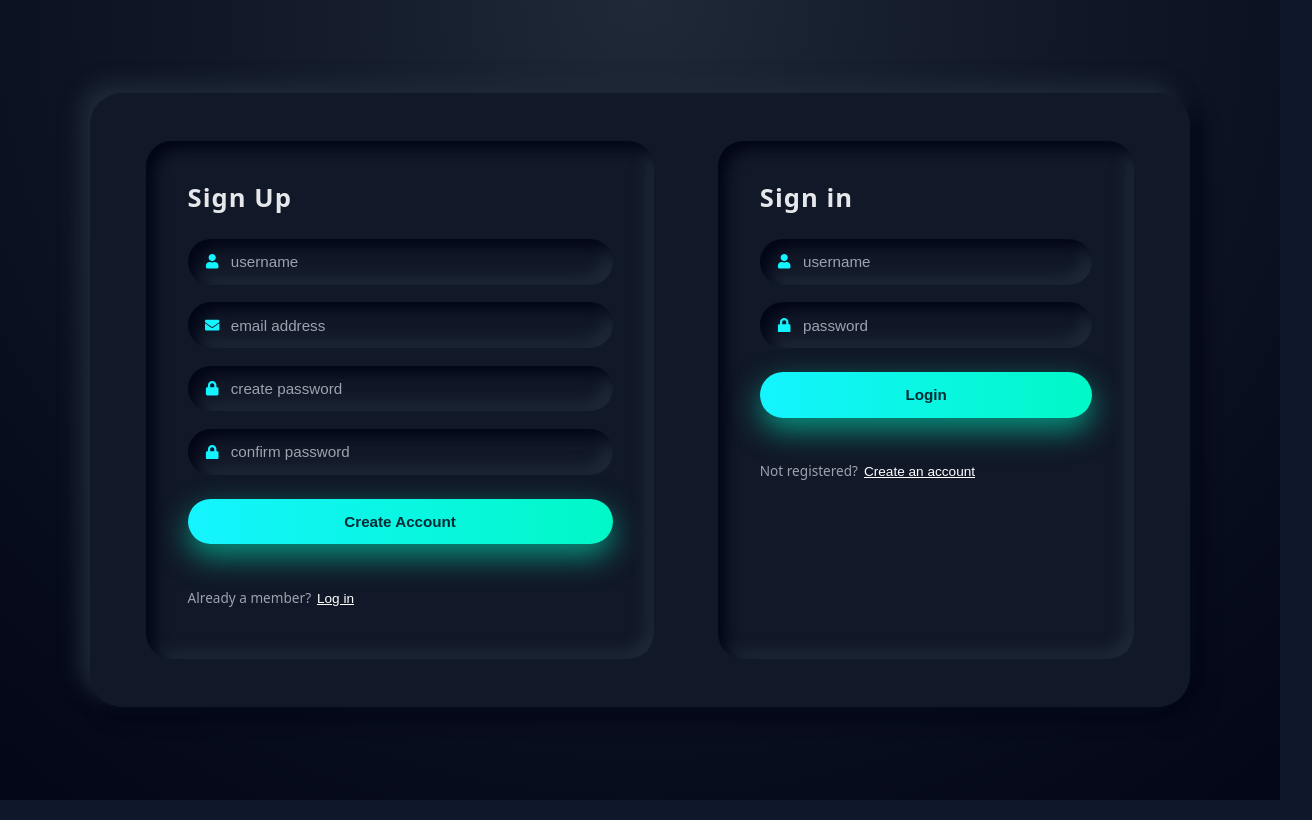
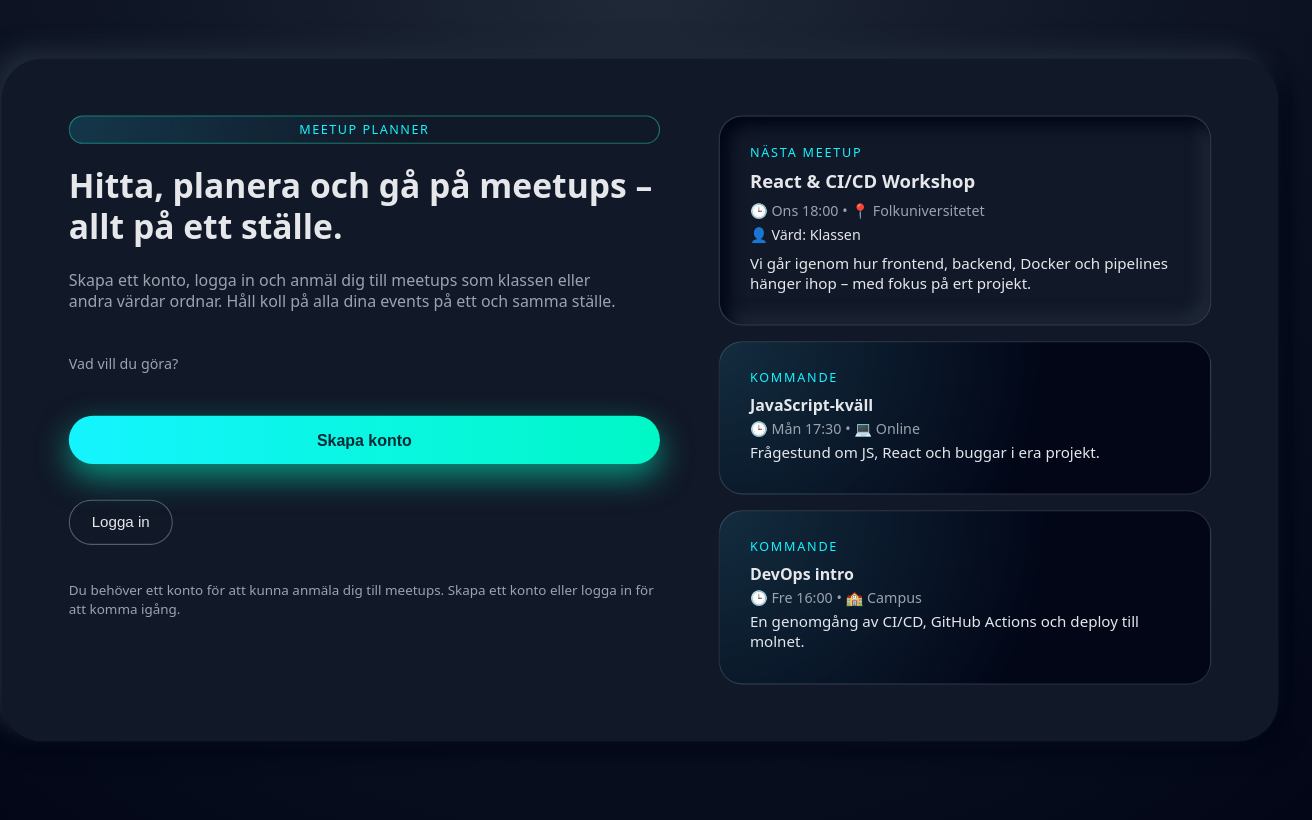
Before and after one commit to Officialw0z/meetup, a React (Vite) app in the folder client/: page / in a window 1280 px wide. Shown: the whole page, 1312 px wide, since content can reach past the window. Built offline with nearby package versions, Linux system fonts and the light colour scheme.

Commit message:
Add new landing page layout and styling

```diff
--- a/client/src/App.jsx
+++ b/client/src/App.jsx
@@ -1,10 +1,12 @@
 // src/App.js
 import React from "react";
+import LandingPage from "./components/LandingPage.jsx";
 import AuthPage from "./components/AuthPage.jsx";
 import MeetupList from "./components/MeetupsPage.jsx";
 import "./index.css";
 
 function App() {
+  return <LandingPage />;
   return <AuthPage />;
   return <MeetupList />;
 
--- /dev/null
+++ b/client/src/components/LandingPage.jsx
@@ -0,0 +1,85 @@
+// client/src/components/LandingPage.jsx
+import React from "react";
+import "../styles/LandingPage.scss";
+
+const LandingPage = () => {
+  return (
+    <div className="landing">
+      <div className="landing__wrapper">
+        {/* Vänster sida – text & knappar */}
+        <div className="landing__hero">
+          <span className="landing__badge">Meetup Planner</span>
+
+          <h1 className="landing__title">
+            Hitta, planera och gå på meetups – allt på ett ställe.
+          </h1>
+
+          <p className="landing__subtitle">
+            Skapa ett konto, logga in och anmäl dig till meetups som klassen
+            eller andra värdar ordnar. Håll koll på alla dina events på ett och
+            samma ställe.
+          </p>
+
+          {/* Liten rubrik ovanför knapparna */}
+          <p className="landing__actions-label">Vad vill du göra?</p>
+
+          <div className="landing__actions">
+            {/* De här knapparna kan kopplas till auth-flödet senare */}
+            <button
+              type="button"
+              className="auth-btn auth-btn--primary landing__button-main"
+            >
+              Skapa konto
+            </button>
+
+            <button
+              type="button"
+              className="landing__button-ghost landing__login-button"
+            >
+              Logga in
+            </button>
+          </div>
+
+          <p className="landing__hint">
+            Du behöver ett konto för att kunna anmäla dig till meetups. Skapa
+            ett konto eller logga in för att komma igång.
+          </p>
+        </div>
+
+        {/* Höger sida – liten “preview” av meetups */}
+        <div className="landing__preview">
+          <div className="landing-card">
+            <p className="landing-card__label">Nästa meetup</p>
+            <h2 className="landing-card__title">React &amp; CI/CD Workshop</h2>
+            <p className="landing-card__meta">🕒 Ons 18:00 • 📍 Folkuniversitetet</p>
+            <p className="landing-card__host">👤 Värd: Klassen</p>
+            <p className="landing-card__desc">
+              Vi går igenom hur frontend, backend, Docker och pipelines hänger
+              ihop – med fokus på ert projekt.
+            </p>
+          </div>
+
+          <div className="landing-card landing-card--ghost">
+            <p className="landing-card__label">Kommande</p>
+            <h3 className="landing-card__title-small">JavaScript-kväll</h3>
+            <p className="landing-card__meta">🕒 Mån 17:30 • 💻 Online</p>
+            <p className="landing-card__desc">
+              Frågestund om JS, React och buggar i era projekt.
+            </p>
+          </div>
+
+          <div className="landing-card landing-card--ghost">
+            <p className="landing-card__label">Kommande</p>
+            <h3 className="landing-card__title-small">DevOps intro</h3>
+            <p className="landing-card__meta">🕒 Fre 16:00 • 🏫 Campus</p>
+            <p className="landing-card__desc">
+              En genomgång av CI/CD, GitHub Actions och deploy till molnet.
+            </p>
+          </div>
+        </div>
+      </div>
+    </div>
+  );
+};
+
+export default LandingPage;
--- /dev/null
+++ b/client/src/styles/LandingPage.scss
@@ -0,0 +1,216 @@
+// client/src/styles/LandingPage.scss
+
+// Samma typ av färger som AuthPage
+$bg: #111827;
+$card: #111827;
+$text-main: #e5e7eb;
+$text-muted: #9ca3af;
+$accent: #22f7c8;
+$accent-strong: #14f4ff;
+
+// Skuggor (liknande auth-sidan)
+$shadow-out-top-left: -10px -10px 20px #1f2937;
+$shadow-out-bottom-right: 10px 10px 20px #020617;
+$shadow-in:
+  inset 8px 8px 14px #020617,
+  inset -8px -8px 14px #1f2937;
+
+.landing {
+  min-height: 100vh;
+  display: flex;
+  align-items: center;
+  justify-content: center;
+  padding: 2rem;
+  background: radial-gradient(circle at top, #1f2937 0, $bg 40%, #020617 100%);
+  color: $text-main;
+  font-family: system-ui, -apple-system, BlinkMacSystemFont, "Segoe UI",
+    sans-serif;
+  transform: scale(1.05); // förstorar allt 5%
+  transform-origin: center;
+}
+
+.landing__wrapper {
+  width: 100%;
+  max-width: 1350px;
+  min-height: 650px; // gör rutan högre
+  display: grid;
+  grid-template-columns: 1.2fr 1fr;
+  gap: 3.5rem;
+  padding: 3.4rem 4rem;
+  border-radius: 2.4rem;
+  background: $bg;
+  box-shadow: $shadow-out-top-left, $shadow-out-bottom-right;
+  position: relative;
+}
+
+.landing__hero {
+  display: flex;
+  flex-direction: column;
+  gap: 1.3rem;
+}
+
+.landing__badge {
+  display: inline-flex;
+  align-items: center;
+  justify-content: center;
+  padding: 0.25rem 0.9rem;
+  border-radius: 999px;
+  font-size: 0.75rem;
+  letter-spacing: 0.12em;
+  text-transform: uppercase;
+  color: $accent-strong;
+  border: 1px solid rgba(34, 247, 200, 0.4);
+  background: radial-gradient(
+    circle at top left,
+    rgba(34, 197, 235, 0.18),
+    transparent 60%
+  );
+}
+
+.landing__title {
+  font-size: 2rem;
+  line-height: 1.2;
+  margin: 0;
+}
+
+.landing__subtitle {
+  margin: 0 0 1.2rem 0;
+  font-size: 0.95rem;
+  color: $text-muted;
+  max-width: 33rem;
+}
+
+.landing__actions-label {
+  font-size: 0.85rem;
+  color: $text-muted;
+  margin: 0 0 0.4rem 0;
+}
+
+.landing__actions {
+  display: flex;
+  flex-wrap: wrap;
+  gap: 0.9rem;
+  margin-top: 0.5rem;
+}
+
+.landing__button-main {
+  min-width: 150px;
+}
+
+.landing__login-button {
+  margin-top: 1.2rem; // flyttar "Logga in" lite längre ner
+}
+
+.landing__button-ghost {
+  border-radius: 999px;
+  padding: 0.8rem 1.3rem;
+  border: 1px solid rgba(148, 163, 184, 0.5);
+  background: transparent;
+  color: $text-main;
+  font-size: 0.9rem;
+  cursor: pointer;
+  transition: all 0.15s ease;
+
+  &:hover {
+    border-color: $accent;
+    box-shadow: 0 0 18px rgba(34, 197, 235, 0.35);
+    transform: translateY(-1px);
+  }
+
+  &:active {
+    transform: translateY(0);
+    box-shadow: 0 0 10px rgba(34, 197, 235, 0.2);
+  }
+}
+
+.landing__hint {
+  margin-top: 0.8rem;
+  font-size: 0.8rem;
+  color: $text-muted;
+}
+
+.landing__preview {
+  display: grid;
+  grid-template-rows: auto auto auto;
+  gap: 0.9rem;
+}
+
+.landing-card {
+  border-radius: 1.4rem;
+  padding: 1.6rem 1.8rem;
+  background: $card;
+  box-shadow: $shadow-in;
+  border: 1px solid rgba(148, 163, 184, 0.25);
+
+  &__label {
+    font-size: 0.75rem;
+    text-transform: uppercase;
+    letter-spacing: 0.14em;
+    color: $accent-strong;
+    margin: 0 0 0.4rem 0;
+  }
+
+  &__title {
+    margin: 0 0 0.4rem 0;
+    font-size: 1.1rem;
+  }
+
+  &__title-small {
+    margin: 0 0 0.2rem 0;
+    font-size: 0.95rem;
+  }
+
+  &__meta {
+    margin: 0 0 0.25rem 0;
+    font-size: 0.85rem;
+    color: $text-muted;
+  }
+
+  &__host {
+    margin: 0 0 0.5rem 0;
+    font-size: 0.85rem;
+  }
+
+  &__desc {
+    margin: 0;
+    font-size: 0.9rem;
+    color: $text-main;
+  }
+
+  &--ghost {
+    box-shadow: none;
+    background: radial-gradient(
+      circle at top left,
+      rgba(34, 197, 235, 0.12),
+      #020617 65%
+    );
+  }
+}
+
+// Responsiv
+@media (max-width: 900px) {
+  .landing__wrapper {
+    grid-template-columns: 1fr;
+    padding: 2rem;
+    gap: 2rem;
+  }
+
+  .landing__preview {
+    grid-template-columns: 1fr 1fr;
+    grid-auto-rows: auto;
+  }
+}
+
+@media (max-width: 600px) {
+  .landing {
+    padding: 1.5rem 1rem;
+  }
+
+  .landing__wrapper {
+    padding: 1.6rem;
+  }
+
+  .landing__preview {
+    grid-template-columns: 1fr;
+  }
+}
```
